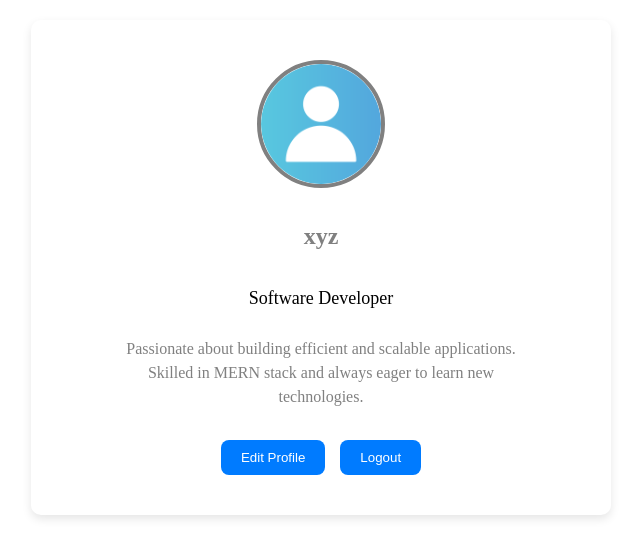
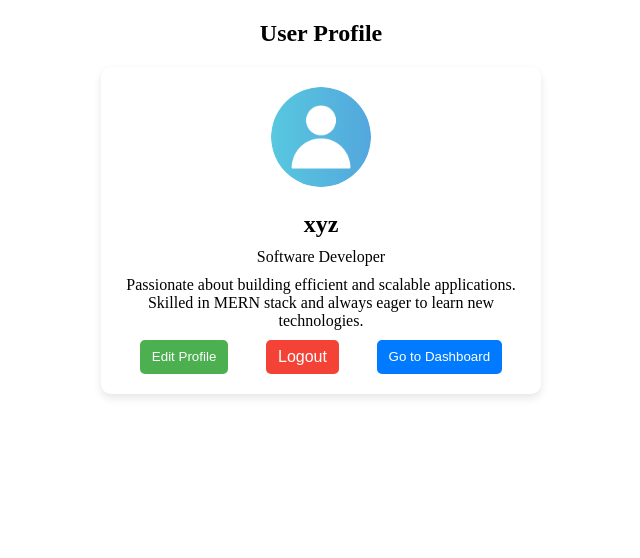
Before and after one commit to ShajithaS/Project-management-Dashboard, a React (Vite) app in the folder pmd/: page /profile in a window 1280 px wide. Shown: the top 558 px of the page, without its empty margins (319-959 px from the left). Built offline with nearby package versions, Linux system fonts and the light colour scheme.

Commit message:
added profile actions

```diff
--- a/pmd/src/Components/Home/Home.jsx
+++ b/pmd/src/Components/Home/Home.jsx
@@ -20,8 +20,6 @@ const Home = () => {
           <li>👥 Team Collaboration – Assign tasks to team members and track progress.</li>
           <li>📅 Project Timeline – View deadlines and project milestones at a glance.</li>
           <li>📊 Dashboard Overview – Get insights into ongoing, completed, and upcoming projects.</li>
-          <li>⚡ Real-time Updates – Status updates for tasks and projects.</li>
-          <li>🔔 Notifications & Reminders – Stay informed about deadlines.</li>
         </ul>
         </div>
 
--- a/pmd/src/Components/Profile/Profile.css
+++ b/pmd/src/Components/Profile/Profile.css
@@ -1,61 +1,58 @@
 .profile-container {
-    display: flex;
-    flex-direction: column;
-    align-items: center;
-    justify-content: center;
-
-    color: grey;
-    padding: 40px;
-    border-radius: 10px;
-    box-shadow: 0px 4px 10px rgba(0, 0, 0, 0.1);
-    width: 90%;
-    max-width: 500px;
-    margin: 20px auto;
+  max-width: 400px;
+  margin: auto;
+  text-align: center;
+  padding: 20px;
+  border-radius: 10px;
+  box-shadow: 0 4px 8px rgba(0, 0, 0, 0.1);
+  background-color: white;
 }
 
 .profile-img {
-    width: 120px;
-    height: 120px;
-    border-radius: 50%;
-    border: 4px solid ;
-    margin-bottom: 15px;
+  width: 100px;
+  height: 100px;
+  border-radius: 50%;
+  margin-bottom: 10px;
 }
 
-.profile-name {
-    font-size: 24px;
-    font-weight: bold;
+.profile-name, .profile-role, .profile-info {
+  margin: 10px 0;
 }
 
-.profile-role {
-    font-size: 18px;
-    color: black;
-}
-
-.profile-info {
-    font-size: 16px;
-    margin-top: 10px;
-    text-align: center;
-    max-width: 400px;
-    line-height: 1.5;
+.profile-input, .profile-textarea {
+  width: 100%;
+  padding: 8px;
+  margin-bottom: 10px;
+  border-radius: 5px;
+  border: 1px solid #ddd;
 }
 
 .profile-actions {
-    margin-top: 15px;
-    display: flex;
-    gap: 15px;
+  display: flex;
+  justify-content: space-around;
 }
 
 .profile-btn {
-    background: #007bff;
-    color: white;
-    border: none;
-    padding: 10px 20px;
-    border-radius: 8px;
-    cursor: pointer;
-    transition: 0.3s;
+  padding: 8px 12px;
+  border: none;
+  cursor: pointer;
+  border-radius: 5px;
 }
 
-.profile-btn:hover {
-    background: #0073e6;
-    transform: scale(1.05);
+.edit-btn {
+  background-color: #4caf50;
+  color: white;
 }
+
+.save-btn {
+  background-color: #008cba;
+  color: white;
+}
+
+.logout-btn {
+  background-color: #f44336;
+  color: white;
+}
+h2{
+    text-align: center;
+}
--- a/pmd/src/Components/Profile/Profile.jsx
+++ b/pmd/src/Components/Profile/Profile.jsx
@@ -1,32 +1,99 @@
-import React from 'react'
-import "./Profile.css"
-import img from "../../assets/profile.png"
-import { useNavigate } from 'react-router-dom'
+import React, { useState } from "react";
+import "./Profile.css";
+import img from "../../assets/profile.png";
+import { useNavigate } from "react-router-dom";
+
 const Profile = () => {
   const navigate = useNavigate();
+  const [isEditing, setIsEditing] = useState(false);
+  const [profile, setProfile] = useState({
+    name: "xyz",
+    role: "Software Developer",
+    info: "Passionate about building efficient and scalable applications. Skilled in MERN stack and always eager to learn new technologies.",
+  });
+
+  const handleEditClick = () => {
+    setIsEditing(true);
+  };
+
+  const handleSaveClick = () => {
+    setIsEditing(false);
+    console.log("Profile Updated:", profile);
+  };
+
+  const handleChange = (e) => {
+    setProfile({ ...profile, [e.target.name]: e.target.value });
+  };
+
   const handleLogout = () => {
     console.log("User logged out");
     navigate("/login");
   };
+  const handleGoToDashboard = () => {
+    navigate("/projects");
+  };
+
   return (
+    <div>
+    <h2 profile-title>User Profile</h2>
     <div className="profile-container">
-      <img
-        src={img}
-        alt="Profile"
-        className="profile-img"
-      />
-      <h2 className="profile-name">xyz</h2>
-      <p className="profile-role">Software Developer</p>
-      <p className="profile-info">
-        Passionate about building efficient and scalable applications. Skilled in
-        MERN stack and always eager to learn new technologies.
-      </p>
+      <img src={img} alt="Profile" className="profile-img" />
+
+      {isEditing ? (
+        <input
+          type="text"
+          name="name"
+          value={profile.name}
+          onChange={handleChange}
+          className="profile-input"
+        />
+      ) : (
+        <h2 className="profile-name">{profile.name}</h2>
+      )}
+
+      {isEditing ? (
+        <input
+          type="text"
+          name="role"
+          value={profile.role}
+          onChange={handleChange}
+          className="profile-input"
+        />
+      ) : (
+        <p className="profile-role">{profile.role}</p>
+      )}
+
+      {isEditing ? (
+        <textarea
+          name="info"
+          value={profile.info}
+          onChange={handleChange}
+          className="profile-textarea"
+        />
+      ) : (
+        <p className="profile-info">{profile.info}</p>
+      )}
+
       <div className="profile-actions">
-        <button className="profile-btn">Edit Profile</button>
-        <button className="profile-btn" onClick={handleLogout}>Logout</button>
+        {isEditing ? (
+          <button className="profile-btn save-btn" onClick={handleSaveClick}>
+            Save
+          </button>
+        ) : (
+          <button className="profile-btn edit-btn" onClick={handleEditClick}>
+            Edit Profile
+          </button>
+        )}
+        <button className="profile-btn logout-btn" onClick={handleLogout}>
+          Logout
+        </button>
+        <button className="profile-btn dashboard-btn" onClick={handleGoToDashboard}>
+          Go to Dashboard
+        </button>
       </div>
     </div>
-  )
-}
+    </div>
+  );
+};
 
-export default Profile
+export default Profile;
--- a/pmd/src/Components/Projects/Projects.jsx
+++ b/pmd/src/Components/Projects/Projects.jsx
@@ -17,12 +17,25 @@ import Navbar from "../Navbar/Navbar";
 const Projects = () => {
   const [projects, setProjects] = useState([
     {
-      id: 1,
+    id: 1,
+    title: "Healthcare App",
+    description:
+      "A mobile app for booking doctor appointments and managing health records.",
+    status: "Completed",
+    deadline: "2025-02-20",
+    tasks: [
+      { id: 401, title: "Build Mobile UI", status: "Completed", assignedTo: "Mia" },
+      { id: 402, title: "Setup Firebase Backend", status: "Completed", assignedTo: "Liam" },
+      { id: 403, title: "Deploy on App Store", status: "Completed", assignedTo: "Noah" },
+    ],
+  },
+    {
+      id: 2,
       title: "Project Management Dashboard",
       description:
         "A MERN stack application to manage projects, tasks, and teams.",
       status: "In Progress",
-      deadline: "2025-03-04",
+      deadline: "2025-03-02",
       tasks: [
         {
           id: 101,
@@ -45,7 +58,7 @@ const Projects = () => {
       ],
     },
     {
-      id: 2,
+      id: 3,
       title: "Dyslexia Assist App",
       description:
         "An AI-powered application to assist dyslexic users with reading.",
@@ -55,7 +68,7 @@ const Projects = () => {
         {
           id: 201,
           title: "Collect Dataset",
-          status: "Completed",
+          status: "Pending",
           assignedTo: "Amanda",
         },
         {
```
